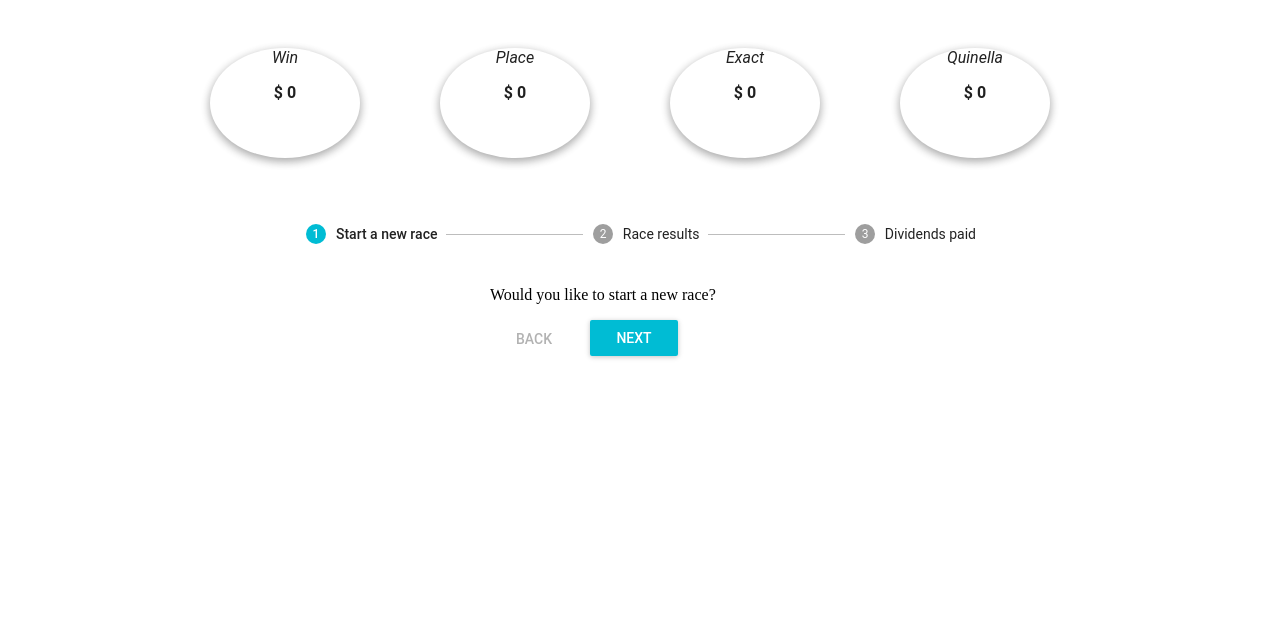
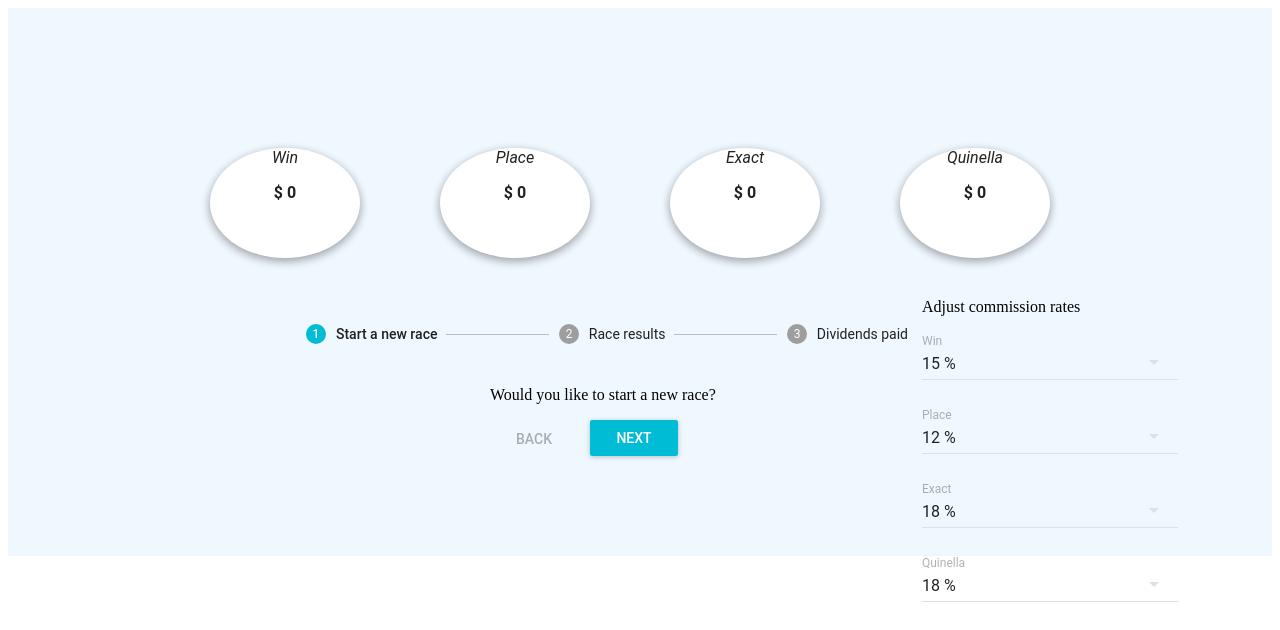
Before and after one commit to CesarFerratBourdon/Sparta, a React (Create React App) app: page / in a window 1280 px wide. Shown: the top 630 px of the page. Built offline with nearby package versions, Linux system fonts and the light colour scheme; what react-tap-event-plugin would draw is missing.

Commit message:
created a new component: DividendsDisplay

```diff
--- a/src/App.js
+++ b/src/App.js
@@ -1,49 +1,51 @@
 import React, { Component } from 'react';
 import BetLauncher from './components/BetLauncher'
 import PoolsDisplay from './components/PoolsDisplay'
+import CommissionRates from './components/CommissionRates'
+import DividendsDisplay from './components/DividendsDisplay'
 
 class App extends Component {
   constructor() {
     super();
     this.state = {
-      amounts: []
+      poolAmounts: [],
+      commissionRates: [15,12,18,18],
+      poolOptions: [ 'Win', 'Place', 'Exact', 'Quinella'],
+      podium: [],
+      showDividends: 'none',
+      dividends: []
     }
   }
-
-  handleNewRaceResults(allTotal) {
+  handleNewRaceResults = (allTotal) => {
     console.log("hello")
    this.setState({
-     amounts: allTotal
+     poolAmounts: allTotal
    });
   }
-
-  handleRaceReset() {
+  handleRaceReset = () => {
     console.log("reset")
    this.setState({
-     amounts: []
+     poolAmounts: []
    });
   }
-
+  handleNewCommissionRates = (rate, index) => {
+    console.log("commission rates updated");
+    var rates = this.state.commissionRates;
+    rates[index] = rate;
+   this.setState({
+     commissionRates: rates
+   });
+  }
   render() {
-    const {amounts} = this.state;
+    const { poolAmounts, commissionRates , poolOptions, podium, showDividends, dividends} = this.state;
     return (
-      <div className="container">
-            <div className="row">
-              <div className="col-xs-12 col-md-6">
-                <PoolsDisplay amounts={amounts}/>
-              </div>
-            </div>
-            <div className="row">
-              <div className="col-xs-12 col-md-6">
-                <BetLauncher updateTotalPools={(e) => this.handleNewRaceResults(e)}
-                raceReset={(e) => this.handleRaceReset(e)} />
-                </div>
-            </div>
-            <div className="row">
-              <div className="col-xs-12 col-md-6">
-                </div>
-            </div>
-      </div>
+          <div style={{backgroundColor: 'aliceblue', padding: 100}}>
+            <PoolsDisplay poolAmounts={poolAmounts} commissionRates={commissionRates} poolOptions={poolOptions}/>
+            <CommissionRates commissionRates={commissionRates} poolOptions={poolOptions} newCommissionRates={this.handleNewCommissionRates} />
+            <BetLauncher updateTotalPools={this.handleNewRaceResults}
+                  raceReset={this.handleRaceReset} />
+            <DividendsDisplay podium={podium} showDividends={showDividends} dividends={dividends}/>
+          </div>
     );
   }
 }
--- a/src/components/BetLauncher.js
+++ b/src/components/BetLauncher.js
@@ -1,4 +1,4 @@
-import React from 'react';
+import React, { Component } from 'react';
 import { Step, Stepper, StepButton } from 'material-ui/Stepper';
 import injectTapEventPlugin from 'react-tap-event-plugin';
 import RaisedButton from 'material-ui/RaisedButton';
@@ -8,7 +8,7 @@ import { calculatePools } from '../helpers/utilities'
 
 injectTapEventPlugin();
 
-class BetLauncher extends React.Component {
+class BetLauncher extends Component {
   state = {
     stepIndex: 0,
     next: "Next"
--- /dev/null
+++ b/src/components/CommissionRates.js
@@ -0,0 +1,44 @@
+import React, { Component } from 'react';
+import SelectField from 'material-ui/SelectField';
+import MenuItem from 'material-ui/MenuItem';
+
+const items = [];
+for (let i = 0; i < 100; i++ ) {
+  items.push(<MenuItem value={i} key={i} primaryText={`${i} %`} />);
+}
+
+class CommissionRates extends Component {
+//Need to find a way to refactor this.
+  handleChange = (event, value) => {
+    var index = 0;
+    this.props.newCommissionRates(value, index);
+  };
+  handleChange1 = (event, value) => {
+    var index = 1;
+    this.props.newCommissionRates(value, index);
+  };
+  handleChange2 = (event, value) => {
+    var index = 2;
+    this.props.newCommissionRates(value, index);
+  };
+  handleChange3 = (event, value) => {
+    var index = 3;
+    this.props.newCommissionRates(value, index);
+  };
+
+  render () {
+    const { commissionRates, poolOptions } = this.props;
+    return (
+          <div style={{width: '100%', maxWidth: 250, margin: 'auto', float: 'right'}}>Adjust commission rates
+            <SelectField floatingLabelText={poolOptions[0]} value={commissionRates[0]} onChange={this.handleChange} maxHeight={200}>{items}</SelectField>
+            <SelectField floatingLabelText={poolOptions[1]} value={commissionRates[1]} onChange={this.handleChange1} maxHeight={200}>{items}</SelectField>
+            <SelectField floatingLabelText={poolOptions[2]} value={commissionRates[2]} onChange={this.handleChange2} maxHeight={200}>{items}</SelectField>
+            <SelectField floatingLabelText={poolOptions[3]} value={commissionRates[3]} onChange={this.handleChange3} maxHeight={200}>{items}</SelectField>
+          </div>
+    )
+  }
+};
+
+CommissionRates.defaultProps = {poolOptions: [ 'Win', 'Place', 'Exact', 'Quinella']};
+
+export default CommissionRates;
--- /dev/null
+++ b/src/components/DividendsDisplay.js
@@ -0,0 +1,32 @@
+import React, { Component } from 'react';
+import Paper from 'material-ui/Paper';
+
+class DividendsDisplay extends Component {
+
+  render () {
+    const style = {
+      height: 120,
+      width: 120,
+      margin: 20,
+      backgroundColor: 'grey',
+      color: 'white',
+      textAlign: 'center',
+      display: 'inline-block',
+    };
+
+    const { podium, dividends, showDividends } = this.props;
+
+    return (
+          <div style={{width: '100%', maxWidth: 1000, margin: 'auto', padding: 80, display: showDividends}}>
+            <Paper style={style} zDepth={2} ><i>&nbsp;&nbsp;&nbsp;Win Runner {podium[0]}</i><p>$ {dividends[0]}</p></Paper>
+            <Paper style={style} zDepth={2} ><i>Place Runner {podium[0]}</i><p>$ {dividends[1]}</p></Paper>
+            <Paper style={style} zDepth={2} ><i>Place Runner {podium[1]}</i><p>$ {dividends[2]}</p></Paper>
+            <Paper style={style} zDepth={2} ><i>Place Runner {podium[2]}</i><p>$ {dividends[3]}</p></Paper>
+            <Paper style={style} zDepth={2} ><i>Exact Runners {podium[0]},{podium[1]}</i><p>$ {dividends[4]}</p></Paper>
+            <Paper style={style} zDepth={2} ><i>Quinella Runners {podium[0]},{podium[1]}</i><p>$ {dividends[5]}</p></Paper>
+          </div>
+    )
+  }
+};
+
+export default DividendsDisplay;
--- a/src/components/Pool.js
+++ b/src/components/Pool.js
@@ -1,17 +1,11 @@
-import React from 'react';
+import React, { Component } from 'react';
 
-class Pool extends React.Component {
-  constructor (props) {
-    super(props);
-    this.state = {
-      title: props.title,
-    }
-  }
+class Pool extends Component {
 
   render () {
     return (
       <div>
-          <i>{this.state.title}</i>
+          <i>{this.props.title}</i>
           <p><b>$ {this.props.amount}</b></p>
       </div>
     )
--- a/src/components/PoolsDisplay.js
+++ b/src/components/PoolsDisplay.js
@@ -1,19 +1,9 @@
-import React from 'react';
+import React, { Component } from 'react';
 import Pool from './Pool'
 import Paper from 'material-ui/Paper';
 
-const poolOptions = [ 'Win', 'Place', 'Exact', 'Quinella'];
 
-class PoolsDisplay extends React.Component {
-  constructor(props){
-    super(props);
-    this.state = {
-      pool1: poolOptions[0],
-      pool2: poolOptions[1],
-      pool3: poolOptions[2],
-      pool4: poolOptions[3],
-    }
-  }
+class PoolsDisplay extends Component {
 
   render () {
     const style = {
@@ -23,17 +13,15 @@ class PoolsDisplay extends React.Component {
       textAlign: 'center',
       display: 'inline-block',
     };
-    var amountWin = this.props.amounts[0]
-    var amountPlace = this.props.amounts[1]
-    var amountExact = this.props.amounts[2]
-    var amountQuinella = this.props.amounts[3]
+
+    const { poolOptions, poolAmounts } = this.props;
 
     return (
           <div style={{width: '100%', maxWidth: 940, margin: 'auto'}}>
-            <Paper style={style} zDepth={2} circle={true}><Pool title={this.state.pool1} amount={amountWin}/></Paper>
-            <Paper style={style} zDepth={2} circle={true}><Pool title={this.state.pool2} amount={amountPlace}/></Paper>
-            <Paper style={style} zDepth={2} circle={true}><Pool title={this.state.pool3} amount={amountExact}/></Paper>
-            <Paper style={style} zDepth={2} circle={true}><Pool title={this.state.pool4} amount={amountQuinella}/></Paper>
+            <Paper style={style} zDepth={2} circle={true}><Pool title={poolOptions[0]} amount={poolAmounts[0]}/></Paper>
+            <Paper style={style} zDepth={2} circle={true}><Pool title={poolOptions[1]} amount={poolAmounts[1]}/></Paper>
+            <Paper style={style} zDepth={2} circle={true}><Pool title={poolOptions[2]} amount={poolAmounts[2]}/></Paper>
+            <Paper style={style} zDepth={2} circle={true}><Pool title={poolOptions[3]} amount={poolAmounts[3]}/></Paper>
           </div>
     )
   }
```
